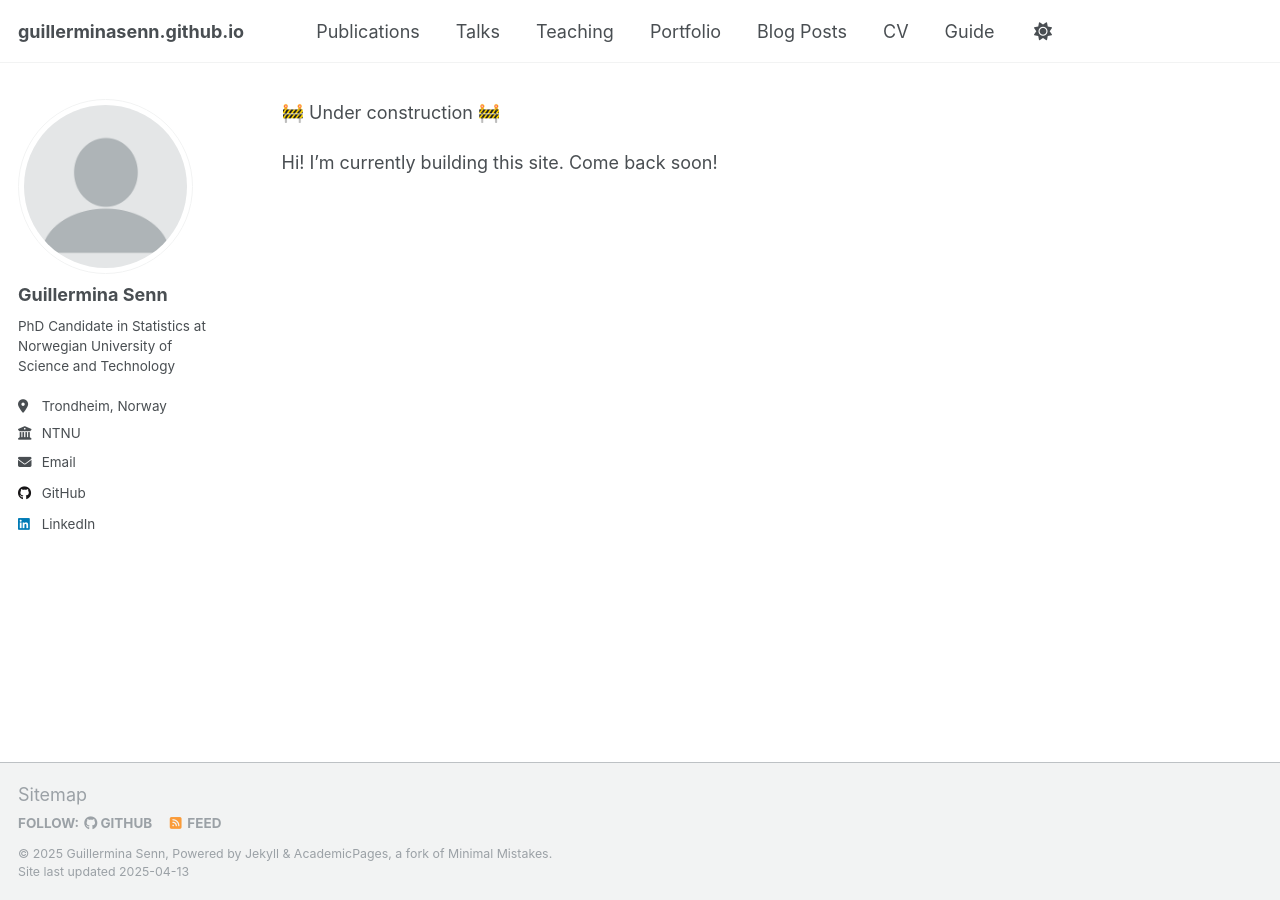
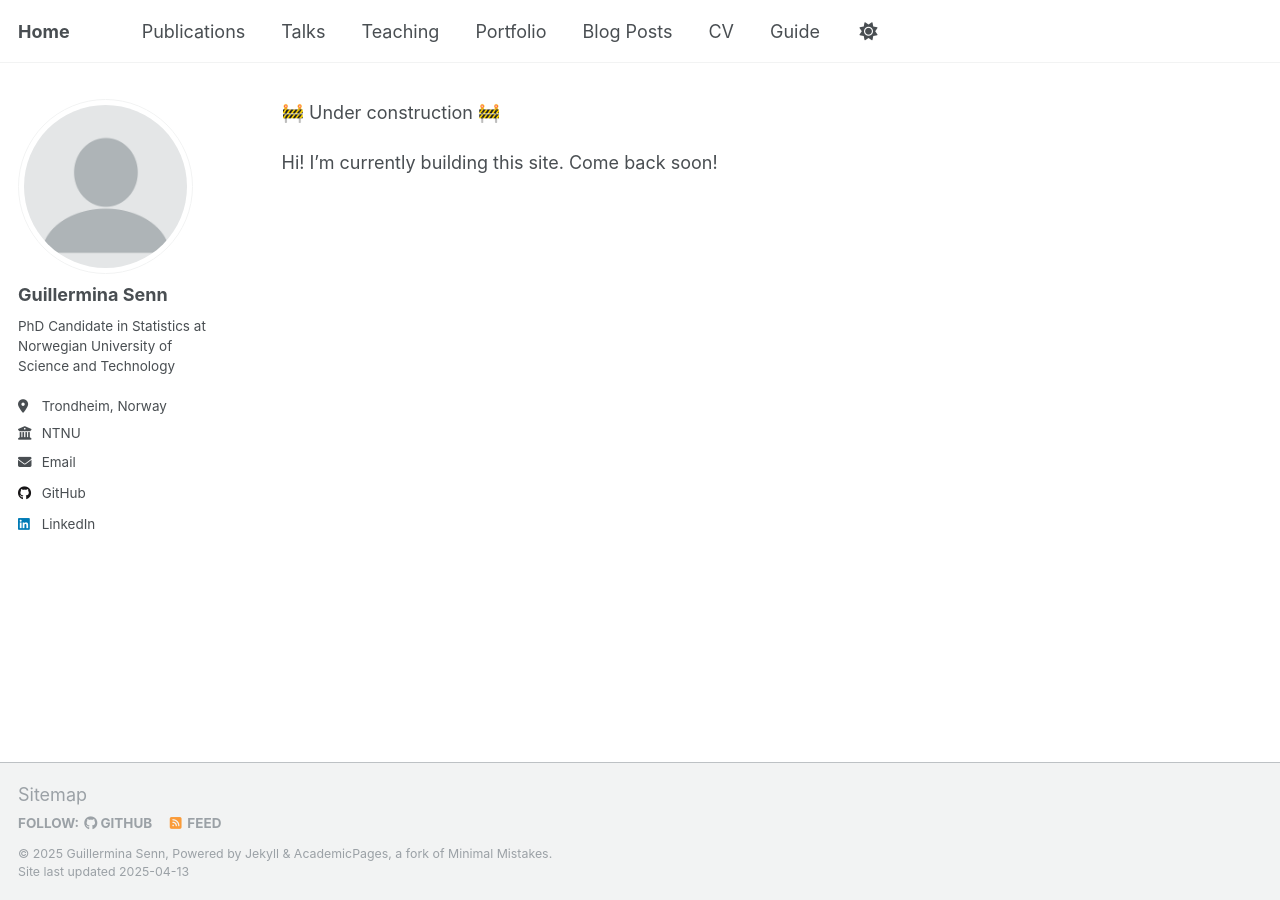
Before and after one commit to guillerminasenn/guillerminasenn.github.io, a Jekyll site: the page built from index.md, in a window 1280 px wide. Built offline with Jekyll 4.4.1, drawn with Linux system fonts in a browser that asks for light colours; our own code applies the rules of GitHub Pages for plain Markdown files.

Commit message:
Update _config.yml

```diff
--- a/_config.yml
+++ b/_config.yml
@@ -9,7 +9,7 @@
 # Basic Site Settings
 locale                   : "en-US"
 site_theme               : "default"
-title                    : #"Guillermina Senn"
+title                    : "Home"
 title_separator          : "-"
 name                     : &name "Guillermina Senn"
 description              : &description "personal description"
```
